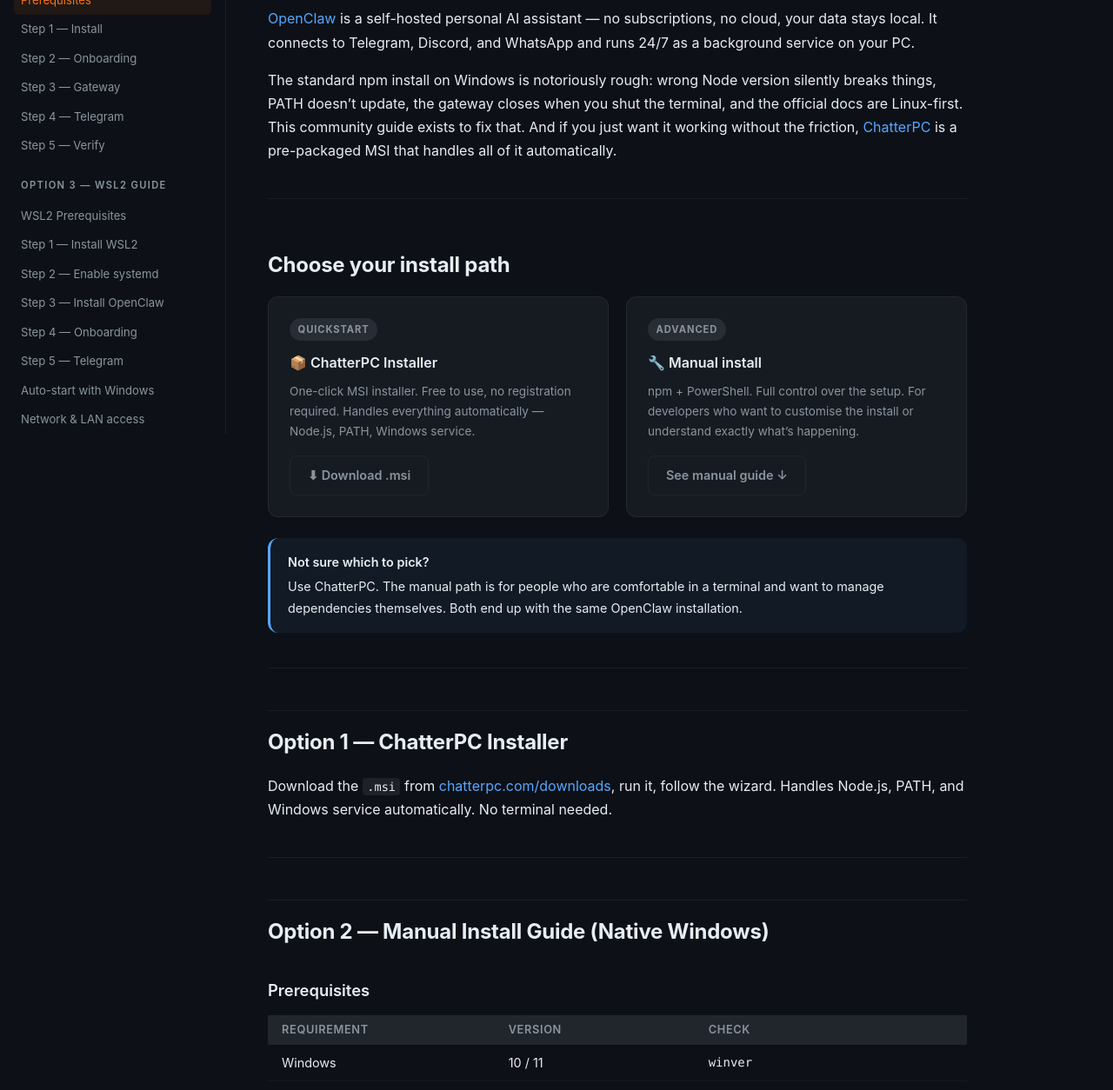
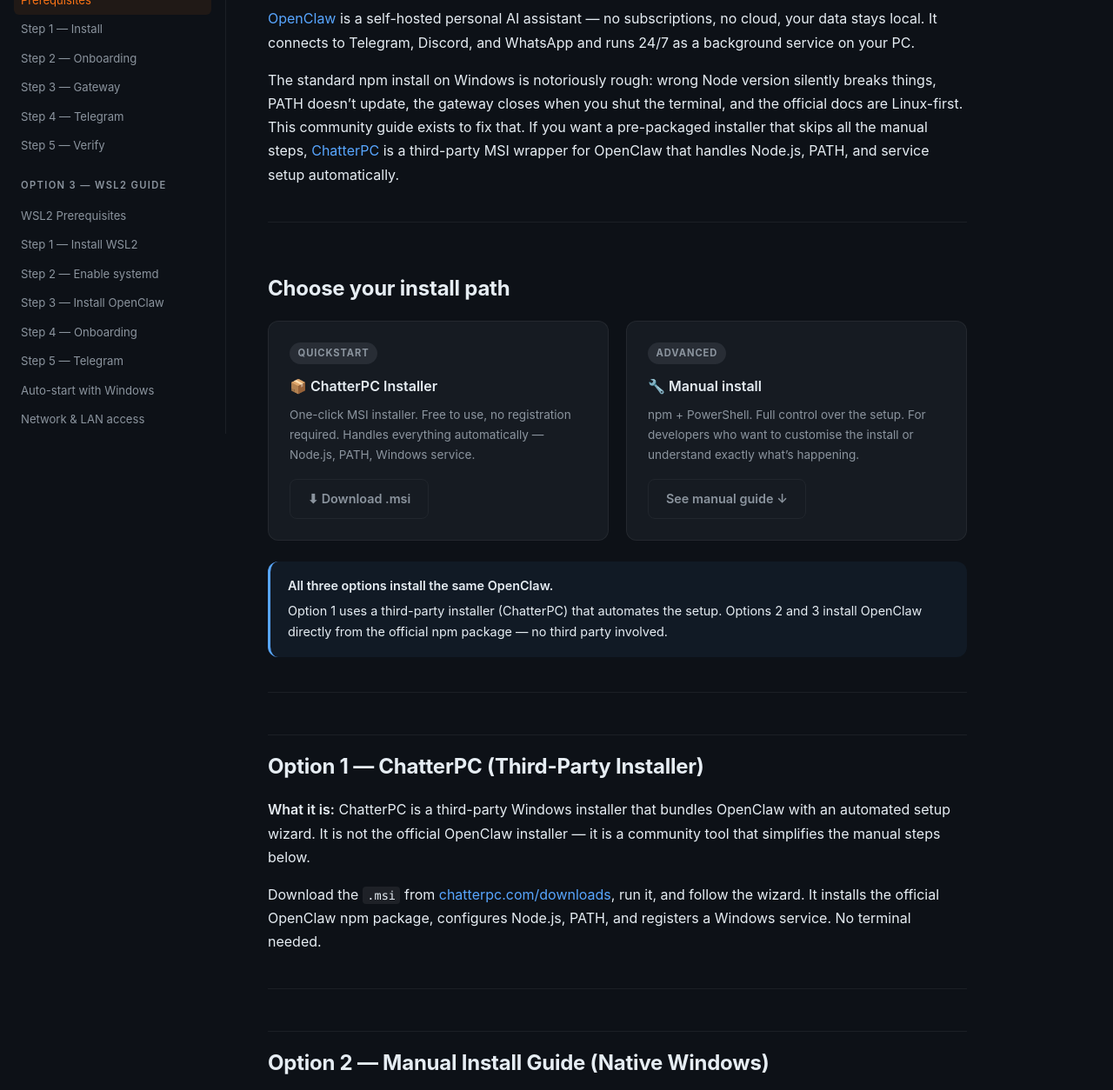
Before and after one commit to keugenek/clawhome, a plain HTML site: page index.html in a window 1280 px wide. Shown: the part 301-1555 px from the top of the page at 87% size. Drawn offline with Linux system fonts and the light colour scheme.

Commit message:
fix: be explicit ChatterPC is third-party, no brand mixing, clear nav button

```diff
--- a/index.html
+++ b/index.html
@@ -1,9 +1,9 @@
-CTYPE html>
+TYPE html>
 <html lang="en">
 <head>
 <meta charset="UTF-8">
 <meta name="viewport" content="width=device-width, initial-scale=1.0">
-<title>Install OpenClaw on Windows &mdash; Complete Guide | ClawHome</title>
+<title>OpenClaw Windows Install Guide (Community)</title>
 <meta name="description" content="How to install OpenClaw on Windows 10 and 11. One-click installer via ChatterPC, manual npm install, WSL2 guide, and fixes for 13+ common Windows issues.">
 <meta name="keywords" content="OpenClaw Windows, install OpenClaw Windows 10, install OpenClaw Windows 11, OpenClaw WSL2, OpenClaw not working Windows, openclaw gateway Windows, openclaw setup guide">
 <meta property="og:title" content="Install OpenClaw on Windows &mdash; Complete Guide">
@@ -133,7 +133,7 @@
     <a href="#install">Install</a>
     <a href="#issues">Troubleshooting</a>
     <a href="https://github.com/keugenek/clawhome">GitHub</a>
-    <a href="https://chatterpc.com/downloads" class="nav-dl">&#x2B07; Download Free</a>
+    <a href="https://chatterpc.com/downloads" class="nav-dl">ChatterPC .msi</a>
   </div>
 </nav>
 
@@ -187,7 +187,7 @@
 
   <p><a href="https://github.com/openclaw/openclaw">OpenClaw</a> is a self-hosted personal AI assistant &mdash; no subscriptions, no cloud, your data stays local. It connects to Telegram, Discord, and WhatsApp and runs 24/7 as a background service on your PC.</p>
 
-  <p>The standard npm install on Windows is notoriously rough: wrong Node version silently breaks things, PATH doesn&rsquo;t update, the gateway closes when you shut the terminal, and the official docs are Linux-first. This community guide exists to fix that. And if you just want it working without the friction, <a href="https://chatterpc.com/downloads">ChatterPC</a> is a pre-packaged MSI that handles all of it automatically.</p>
+  <p>The standard npm install on Windows is notoriously rough: wrong Node version silently breaks things, PATH doesn&rsquo;t update, the gateway closes when you shut the terminal, and the official docs are Linux-first. This community guide exists to fix that. If you want a pre-packaged installer that skips all the manual steps, <a href="https://chatterpc.com/downloads">ChatterPC</a> is a third-party MSI wrapper for OpenClaw that handles Node.js, PATH, and service setup automatically.</p>
 
   <hr id="install">
 
@@ -209,14 +209,15 @@
   </div>
 
   <div class="callout callout-info">
-    <p><strong>Not sure which to pick?</strong> Use ChatterPC. The manual path is for people who are comfortable in a terminal and want to manage dependencies themselves. Both end up with the same OpenClaw installation.</p>
+    <p><strong>All three options install the same OpenClaw.</strong> Option 1 uses a third-party installer (ChatterPC) that automates the setup. Options 2 and 3 install OpenClaw directly from the official npm package &mdash; no third party involved.</p>
   </div>
 
   <hr id="option-chatterpc">
 
-  <h2>Option 1 &mdash; ChatterPC Installer</h2>
+  <h2>Option 1 &mdash; ChatterPC (Third-Party Installer)</h2>
 
-  <p>Download the <code>.msi</code> from <a href="https://chatterpc.com/downloads">chatterpc.com/downloads</a>, run it, follow the wizard. Handles Node.js, PATH, and Windows service automatically. No terminal needed.</p>
+  <p><strong>What it is:</strong> ChatterPC is a third-party Windows installer that bundles OpenClaw with an automated setup wizard. It is not the official OpenClaw installer &mdash; it is a community tool that simplifies the manual steps below.</p>
+  <p>Download the <code>.msi</code> from <a href="https://chatterpc.com/downloads">chatterpc.com/downloads</a>, run it, and follow the wizard. It installs the official OpenClaw npm package, configures Node.js, PATH, and registers a Windows service. No terminal needed.</p>
 <hr id="option-manual">
 
   <h2>Option 2 &mdash; Manual Install Guide (Native Windows)</h2>
```
